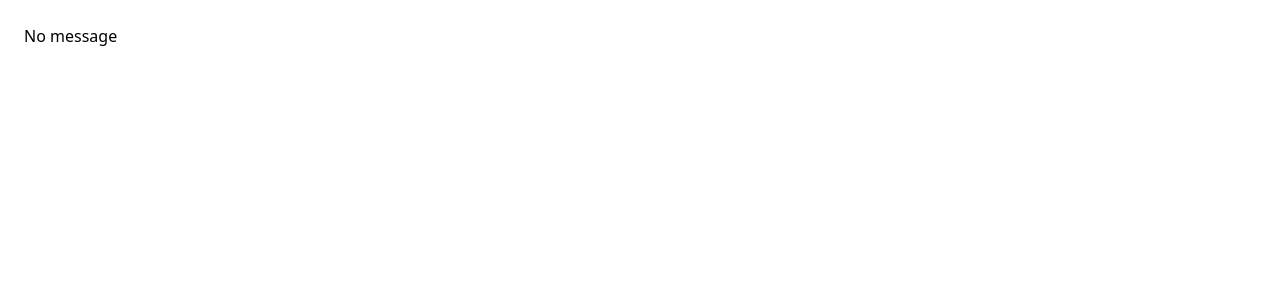
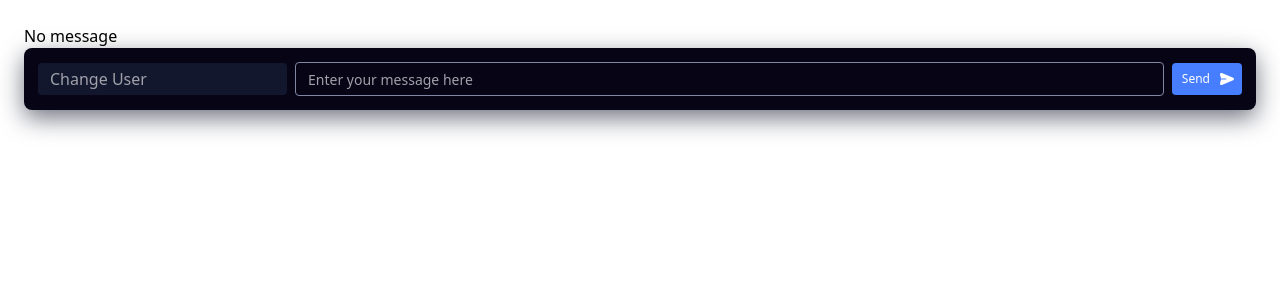
Before and after one commit to danBamikiya/My-Tunes, a React (Create React App) app in the folder frontend/: page / in a window 1280 px wide. Shown: the top 300 px of the page. Built offline with nearby package versions, Linux system fonts and the light colour scheme.

Commit message:
WIP: chat input ui :poop:

```diff
--- a/frontend/src/App.tsx
+++ b/frontend/src/App.tsx
@@ -1,4 +1,4 @@
-import * as React from 'react'
+import React, { FC, useState } from 'react'
 import './App.css'
 import {
   ApolloClient,
@@ -30,6 +30,10 @@ interface ChatBubbleProps {
   sender: string
   content: string
 }
+// interface ChatInput {
+//   handleChange: (event: React.ChangeEvent<HTMLInputElement>) => void
+//   handleSubmit: (event: React.FormEvent<HTMLFormElement>) => void
+// }
 
 const GET_MESSAGES = gql`
   query {
@@ -42,10 +46,15 @@ const GET_MESSAGES = gql`
 `
 
 function App() {
+  const [state, setState] = useState({
+    user: '',
+    content: ''
+  })
+
   const Messages = ({ user }: User) => {
     const { loading, data } = useQuery<MessagesData>(GET_MESSAGES)
 
-    const ChatBubble: React.FC<ChatBubbleProps> = ({ sender, content }) => {
+    const ChatBubble: FC<ChatBubbleProps> = ({ sender, content }) => {
       const classes =
         sender === user
           ? { bg: 'bg-blue', flex: 'justify-end' }
@@ -94,10 +103,73 @@ function App() {
     )
   }
 
+  const ChatInput = () => {
+    const handleChange = (event: React.ChangeEvent<HTMLInputElement>) => {
+      console.log(event.target.value)
+      setState({ ...state, user: event.target.value })
+      console.log(state)
+    }
+
+    const handleSubmit = (event: React.FormEvent<HTMLFormElement>) => {
+      event.preventDefault()
+      console.log(state)
+      setState({ ...state, user: '', content: '' })
+    }
+
+    return (
+      <form
+        onSubmit={handleSubmit}
+        className='flex justify-between items-center chat-input mt-auto rounded-lg p-3.5 bg-blue-darkest'
+      >
+        <input
+          type='text'
+          // value={state.user}
+          placeholder='Change User'
+          style={{ padding: '0 6px 0 12px' }}
+          className='h-8 border-none bg-blue-darker text-primary rounded'
+          onChange={handleChange}
+        />
+        <div
+          style={{ borderWidth: '1px', padding: '0 6px 0 12px' }}
+          className={
+            'border-solid border-blue-light rounded text-sm flex flex-1 overflow-hidden justify-between mx-2 bg-blue-darkest'
+          }
+        >
+          <input
+            type='text'
+            className='border-none outline-none h-8 flex-1 mr-1 bg-blue-darkest text-primary'
+            placeholder='Enter your message here'
+            onChange={event =>
+              setState({
+                ...state,
+                content: event.target.value
+              })
+            }
+          />
+          <button
+            style={{ color: '#ffca3e' }}
+            className='border-none bg-transparent p-0 flex items-center justify-center mx-1'
+          ></button>
+        </div>
+        <button
+          style={{
+            padding: '0 32px 0 10px',
+            backgroundPosition: 'center right 8px',
+            backgroundSize: '14px'
+          }}
+          className='h-8 text-primary bg-blue border-none rounded text-xs bg-no-repeat leading-4 chat-send-button'
+        >
+          Send
+        </button>
+      </form>
+    )
+  }
+
   return (
     <ApolloProvider client={client}>
       <div className='container mx-auto p-6'>
-        <Messages user='Ajoudi' />
+        <Messages user='Damian' />
+        <ChatInput />
       </div>
     </ApolloProvider>
   )
```
